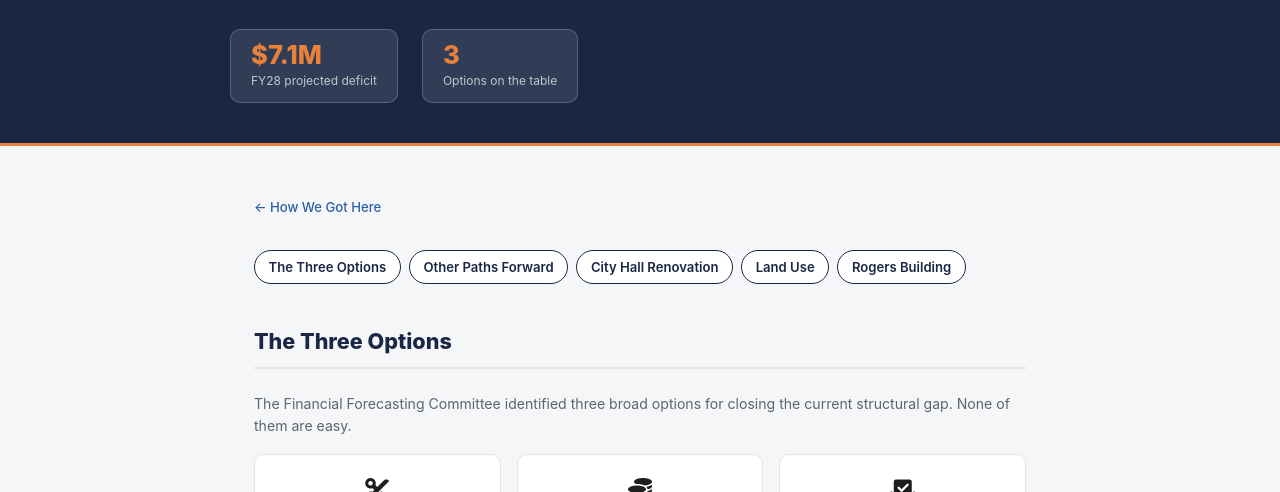
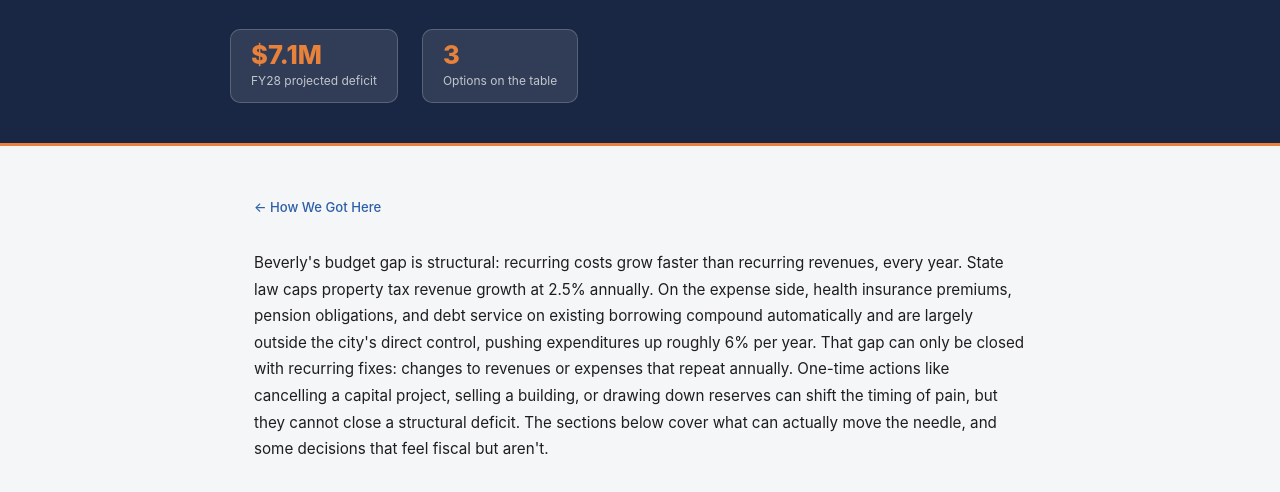
Before and after one commit to alaina13/beverlymadata, a plain HTML site: page whats-next.html in a window 1280 px wide. Shown: the part 243-735 px from the top of the page. Drawn offline with Linux system fonts and the light colour scheme.

Commit message:
feat: add structural deficit framing paragraph to What's Next intro
Co-Authored-By: Claude Sonnet 4.6 <noreply@anthropic.com>

```diff
--- a/whats-next.html
+++ b/whats-next.html
@@ -211,6 +211,8 @@
 
   <a class="back-link" href="/beverlymadata/history.html">← How We Got Here</a>
 
+  <p style="font-size:0.95rem;line-height:1.75;color:var(--text);margin-bottom:2rem;">Beverly's budget gap is structural: recurring costs grow faster than recurring revenues, every year. State law caps property tax revenue growth at 2.5% annually. On the expense side, health insurance premiums, pension obligations, and debt service on existing borrowing compound automatically and are largely outside the city's direct control, pushing expenditures up roughly 6% per year. That gap can only be closed with recurring fixes: changes to revenues or expenses that repeat annually. One-time actions like cancelling a capital project, selling a building, or drawing down reserves can shift the timing of pain, but they cannot close a structural deficit. The sections below cover what can actually move the needle, and some decisions that feel fiscal but aren't.</p>
+
   <!-- JUMP LINKS -->
   <nav class="page-nav" aria-label="Page sections">
     <a href="#options">The Three Options</a>
```
